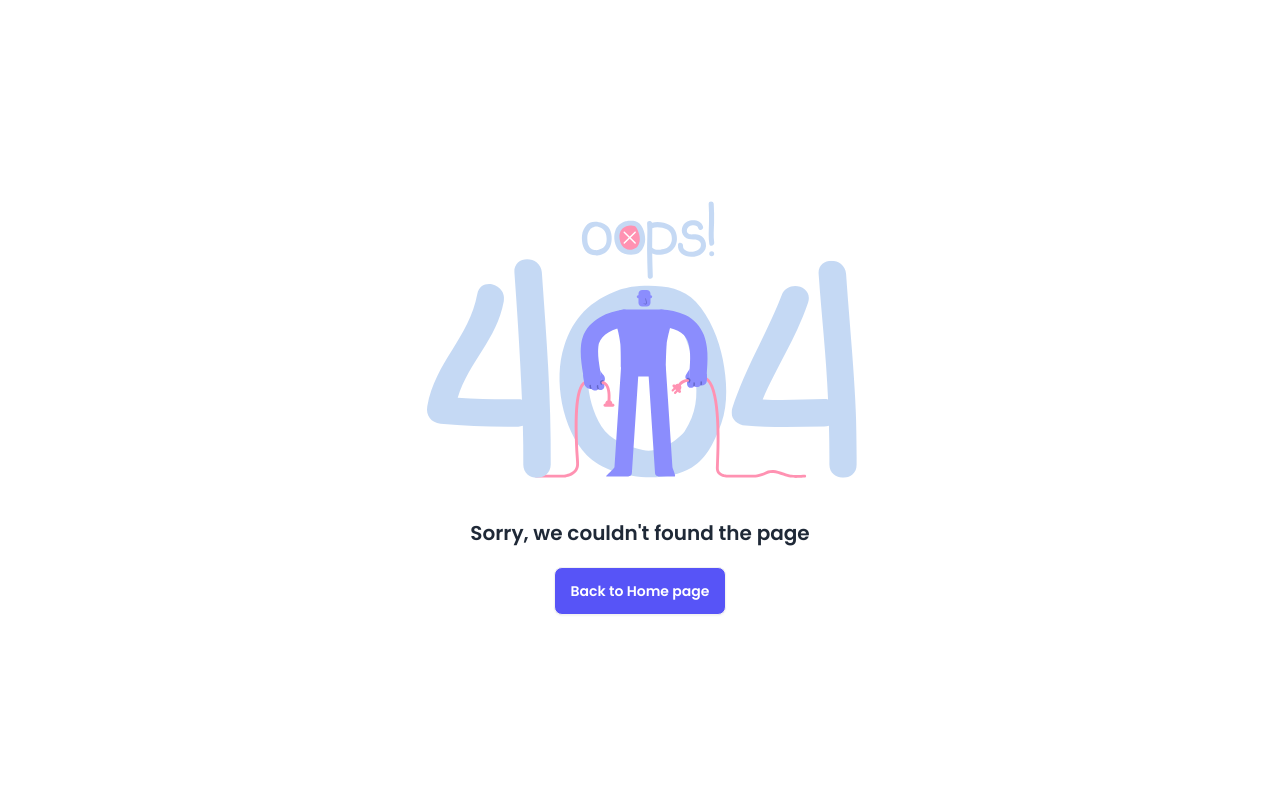
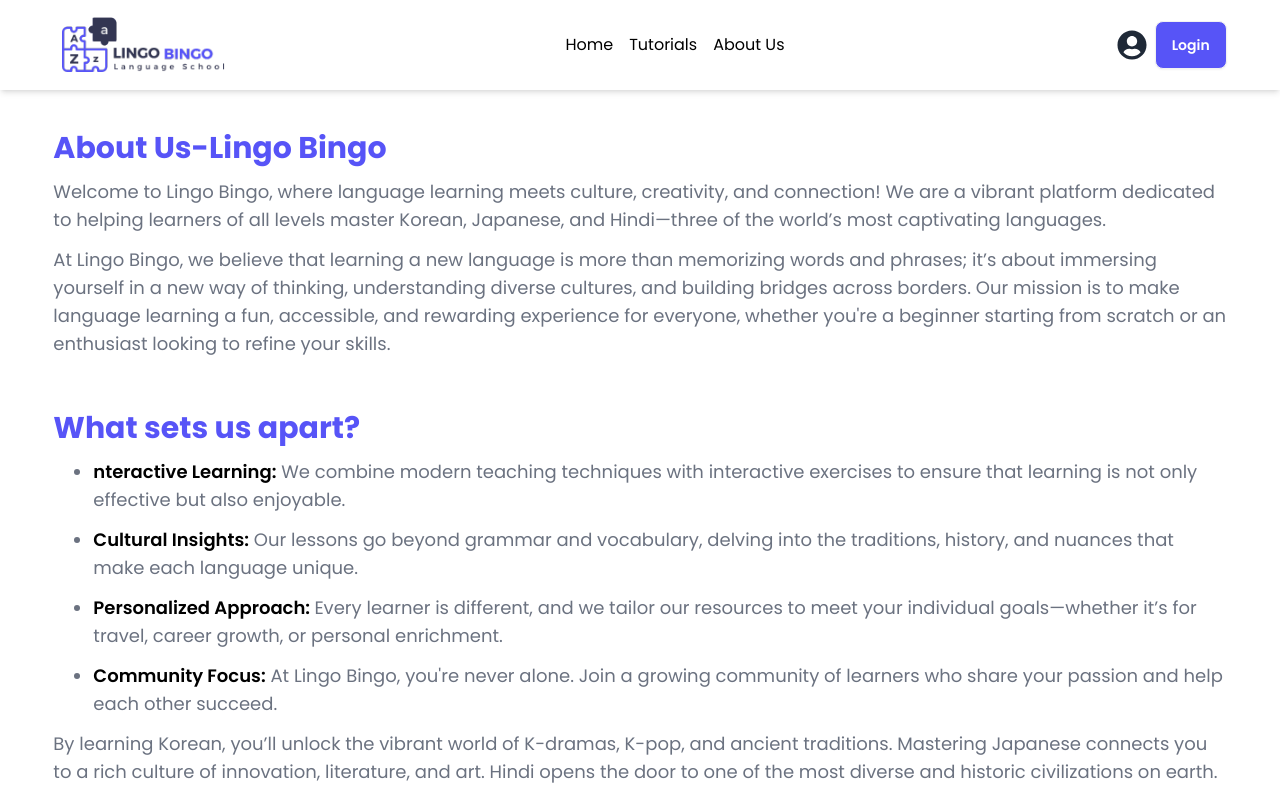
Before and after one commit to tm-fuad05/Lingo-Bingo, a React (Vite) app: page /about-us in a window 1280 px wide. Shown: the top 800 px of the page. Built offline with nearby package versions, Linux system fonts and the light colour scheme; no server answers.

Commit message:
my profile done without update profile functionality, about us page done

```diff
--- a/src/Components/Footer.jsx
+++ b/src/Components/Footer.jsx
@@ -8,7 +8,7 @@ const Footer = () => {
     <div className="bg-gray-200 p-10 md:p-12   p-16">
       <footer className="footer  text-base-content  ">
         <nav className="text-black">
-          <div className="flex justify-between items-center gap-2 mb-5 font-semibold">
+          <div className="flex justify-between items-center gap-2 mb-5 ">
             <img src="assets/logo.webp" alt="" />
             <img src={logo} alt="" />
           </div>
--- a/src/Components/Navbar.jsx
+++ b/src/Components/Navbar.jsx
@@ -77,6 +77,8 @@ const Navbar = () => {
         <div className="flex items-center gap-2">
           <button>
             {user && user ? (
+              <div className="dropdown dropdown-bottom flex">
+                <div tabIndex={0} role="button" className="hover:opacity-60">
                   <figure className="w-8 h-8 rounded-full p-0.5 border border-primary">
                     <img
                       className="w-full h-full rounded-full"
@@ -84,6 +86,16 @@ const Navbar = () => {
                       alt=""
                     />
                   </figure>
+                </div>
+                <ul
+                  tabIndex={0}
+                  className="dropdown-content menu bg-base-100 rounded-box z-[1] w-52 p-2 shadow"
+                >
+                  <li>
+                    <NavLink to="/my-profile">My Profile</NavLink>
+                  </li>
+                </ul>
+              </div>
             ) : (
               <FaUserCircle className="text-3xl" />
             )}
--- a/src/Components/Spinner.jsx
+++ b/src/Components/Spinner.jsx
@@ -3,7 +3,7 @@ import React from "react";
 const Spinner = () => {
   return (
     <div className="min-h-screen flex justify-center items-center">
-      <span className="loading loading-dots text-red-400 loading-lg"></span>
+      <span className="loading loading-circle text-primary loading-lg"></span>
     </div>
   );
 };
--- /dev/null
+++ b/src/Components/UpdateInfo.jsx
@@ -0,0 +1,48 @@
+import React from "react";
+import { FcGoogle } from "react-icons/fc";
+const UpdateInfo = () => {
+  return (
+    <div>
+      <div className="min-h-screen flex justify-center items-center bg-primary bg-opacity-60 ">
+        <div className="card bg-base-100 w-full max-w-sm lg:max-w-lg shrink-0 shadow-2xl rounded-none my-10">
+          <h2 className="text-3xl text-center my-5">Update your profile</h2>
+          <hr className="text-gray-200 w-10/12 mx-auto" />
+          <form className="card-body ">
+            <div className="form-control">
+              <label className="label">
+                <span className="label-text">Name</span>
+              </label>
+              <input
+                type="text"
+                name="name"
+                placeholder="name"
+                className="input input-bordered rounded-none"
+                required
+              />
+            </div>
+            <div className="form-control">
+              <label className="label">
+                <span className="label-text">Photo</span>
+              </label>
+              <input
+                type="text"
+                name="photo"
+                placeholder="photo-URL"
+                className="input input-bordered rounded-none"
+                required
+              />
+            </div>
+
+            <div className="form-control space-y-2 mt-4">
+              <button className="btn bg-primary text-white rounded-none ">
+                Update
+              </button>
+            </div>
+          </form>
+        </div>
+      </div>
+    </div>
+  );
+};
+
+export default UpdateInfo;
--- a/src/Routes/router.jsx
+++ b/src/Routes/router.jsx
@@ -1,4 +1,4 @@
-import { createBrowserRouter } from "react-router-dom";
+import { createBrowserRouter, Navigate } from "react-router-dom";
 import Root from "../layouts/Root";
 import Error from "../layouts/Error";
 import Login from "../Components/Login";
@@ -6,6 +6,10 @@ import Auth from "../layouts/Auth";
 import Registration from "../Components/Registration";
 import PrivateLayout from "../layouts/PrivateLayout";
 import Home from "../layouts/Home";
+import MyProfile from "../layouts/MyProfile";
+import ProfileInfo from "../layouts/ProfileInfo";
+import UpdateInfo from "../Components/UpdateInfo";
+import AboutUs from "../layouts/AboutUs";
 
 const router = createBrowserRouter([
   {
@@ -23,6 +27,32 @@ const router = createBrowserRouter([
             <h2>Start Learning</h2>
           </PrivateLayout>
         ),
+      },
+      {
+        path: "/about-us",
+        element: <AboutUs></AboutUs>,
+      },
+      {
+        path: "/my-profile",
+        element: (
+          <PrivateLayout>
+            <MyProfile></MyProfile>
+          </PrivateLayout>
+        ),
+        children: [
+          {
+            path: "/my-profile",
+            element: <Navigate to="/my-profile/info"></Navigate>,
+          },
+          {
+            path: "/my-profile/info",
+            element: <ProfileInfo></ProfileInfo>,
+          },
+          {
+            path: "/my-profile/update",
+            element: <UpdateInfo></UpdateInfo>,
+          },
+        ],
       },
     ],
   },
--- /dev/null
+++ b/src/layouts/AboutUs.jsx
@@ -0,0 +1,67 @@
+import React from "react";
+
+const AboutUs = () => {
+  return (
+    <div className="w-11/12 mx-auto flex flex-col gap-3 my-10">
+      <h3 className="text-2xl lg:text-3xl text-primary font-bold">
+        About Us-Lingo Bingo
+      </h3>
+      <p className="text-gray-500 text-md lg:text-lg">
+        Welcome to Lingo Bingo, where language learning meets culture,
+        creativity, and connection! We are a vibrant platform dedicated to
+        helping learners of all levels master Korean, Japanese, and Hindi—three
+        of the world’s most captivating languages.
+      </p>
+      <p className="text-gray-500 text-md lg:text-lg">
+        At Lingo Bingo, we believe that learning a new language is more than
+        memorizing words and phrases; it’s about immersing yourself in a new way
+        of thinking, understanding diverse cultures, and building bridges across
+        borders. Our mission is to make language learning a fun, accessible, and
+        rewarding experience for everyone, whether you're a beginner starting
+        from scratch or an enthusiast looking to refine your skills.
+      </p>
+      <h3 className="text-2xl lg:text-3xl text-primary font-bold mt-10">
+        What sets us apart?
+      </h3>
+      <ul className="list-disc pl-10 space-y-3">
+        <li className="text-gray-500 text-md lg:text-lg">
+          <span className="font-semibold text-black">nteractive Learning:</span>{" "}
+          We combine modern teaching techniques with interactive exercises to
+          ensure that learning is not only effective but also enjoyable.
+        </li>
+        <li className="text-gray-500 text-md lg:text-lg">
+          <span className="font-semibold text-black">Cultural Insights:</span>{" "}
+          Our lessons go beyond grammar and vocabulary, delving into the
+          traditions, history, and nuances that make each language unique.
+        </li>
+        <li className="text-gray-500 text-md lg:text-lg">
+          <span className="font-semibold text-black">
+            {" "}
+            Personalized Approach:{" "}
+          </span>{" "}
+          Every learner is different, and we tailor our resources to meet your
+          individual goals—whether it’s for travel, career growth, or personal
+          enrichment.
+        </li>
+        <li className="text-gray-500 text-md lg:text-lg">
+          <span className="font-semibold text-black"> Community Focus:</span> At
+          Lingo Bingo, you're never alone. Join a growing community of learners
+          who share your passion and help each other succeed.
+        </li>
+      </ul>
+      <p className="text-gray-500 text-md lg:text-lg">
+        By learning Korean, you’ll unlock the vibrant world of K-dramas, K-pop,
+        and ancient traditions. Mastering Japanese connects you to a rich
+        culture of innovation, literature, and art. Hindi opens the door to one
+        of the most diverse and historic civilizations on earth.
+      </p>
+      <p className="text-gray-500 text-md lg:text-lg">
+        We’re here to guide you every step of the way, making your journey to
+        fluency engaging and inspiring. Join us today at Lingo Bingo, and let’s
+        turn your language learning goals into a reality!
+      </p>
+    </div>
+  );
+};
+
+export default AboutUs;
--- /dev/null
+++ b/src/layouts/MyProfile.jsx
@@ -0,0 +1,11 @@
+import { Outlet } from "react-router-dom";
+
+const MyProfile = () => {
+  return (
+    <div>
+      <Outlet></Outlet>
+    </div>
+  );
+};
+
+export default MyProfile;
--- /dev/null
+++ b/src/layouts/ProfileInfo.jsx
@@ -0,0 +1,48 @@
+import React, { useContext } from "react";
+import { AuthContext } from "../Provider/AuthProvider";
+import { Link } from "react-router-dom";
+
+const ProfileInfo = () => {
+  const { user } = useContext(AuthContext);
+  return (
+    <div className="my-20  flex flex-col-reverse gap-10 lg:flex-row  justify-between lg:items-center w-11/12 mx-auto">
+      <div>
+        <div className="mb-20">
+          <p className="text-6xl md:text-5xl lg:text-6xl font-bold mb-2">
+            Hello,{" "}
+          </p>
+          <p className="text-primary ml-10 text-4xl md:text-5xl lg:text-6xl font-bold">
+            {user && user.displayName}
+          </p>
+        </div>
+        <h3 className="text-lg lg:text-2xl font-semibold">General Info:</h3>
+        <ul className="list-disc pl-8 text-md lg:text-lg">
+          <li className="mt-3">
+            <span className="font-semibold">Name:</span>{" "}
+            {user && user.displayName}
+          </li>
+          <li>
+            <span className="font-semibold">Email:</span> {user && user.email}
+          </li>
+        </ul>
+        <div className="mt-5">
+          <Link
+            to="/my-profile/update"
+            className="btn lg:btn-lg bg-primary text-white"
+          >
+            Update Profile
+          </Link>
+        </div>
+      </div>
+      <div className="w-[250px] h-[250px] md:w-[300px] md:h-[300px] lg:w-[400px] lg:h-[400px] rounded-full border-4 border-primary p-2 mx-auto lg:mx-0">
+        <img
+          className="w-full h-full object-cover rounded-full"
+          src={user && user.photoURL}
+          alt=""
+        />
+      </div>
+    </div>
+  );
+};
+
+export default ProfileInfo;
```
Lines whose indentation alone changed are shown as unchanged.
